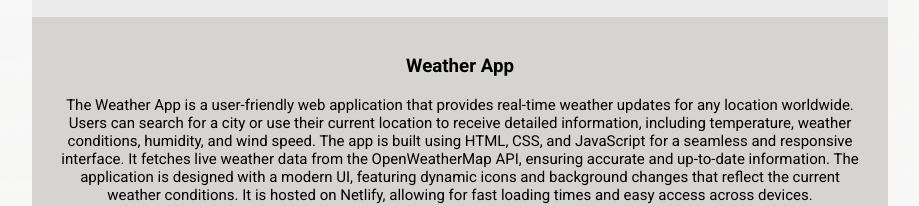
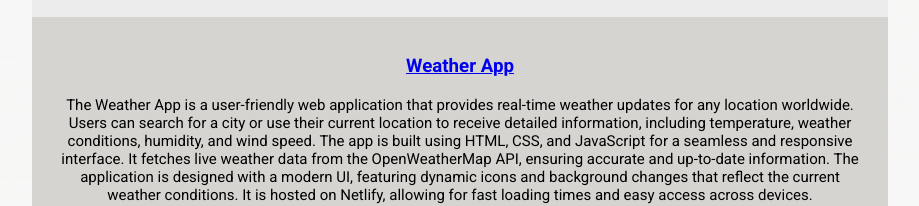
Before and after one commit to Nokwanda09/personal-portfolio, a plain HTML site: page index.html in a window 1280 px wide. Shown: the part 2912-3118 px from the top of the page, without its empty margins (200-1119 px from the left). Drawn offline with Linux system fonts and the light colour scheme.

Commit message:
Added link to weather app

```diff
--- a/index.html
+++ b/index.html
@@ -236,7 +236,7 @@
           </ul>
         </li>
         <li class="even-column">
-          <h3>Weather App</h3>
+          <h3><a href="https://lnkd.in/dzRaPqWj">Weather App</a> </h3>
           <p>
             The Weather App is a user-friendly web application that provides
             real-time weather updates for any location worldwide. Users can
```
